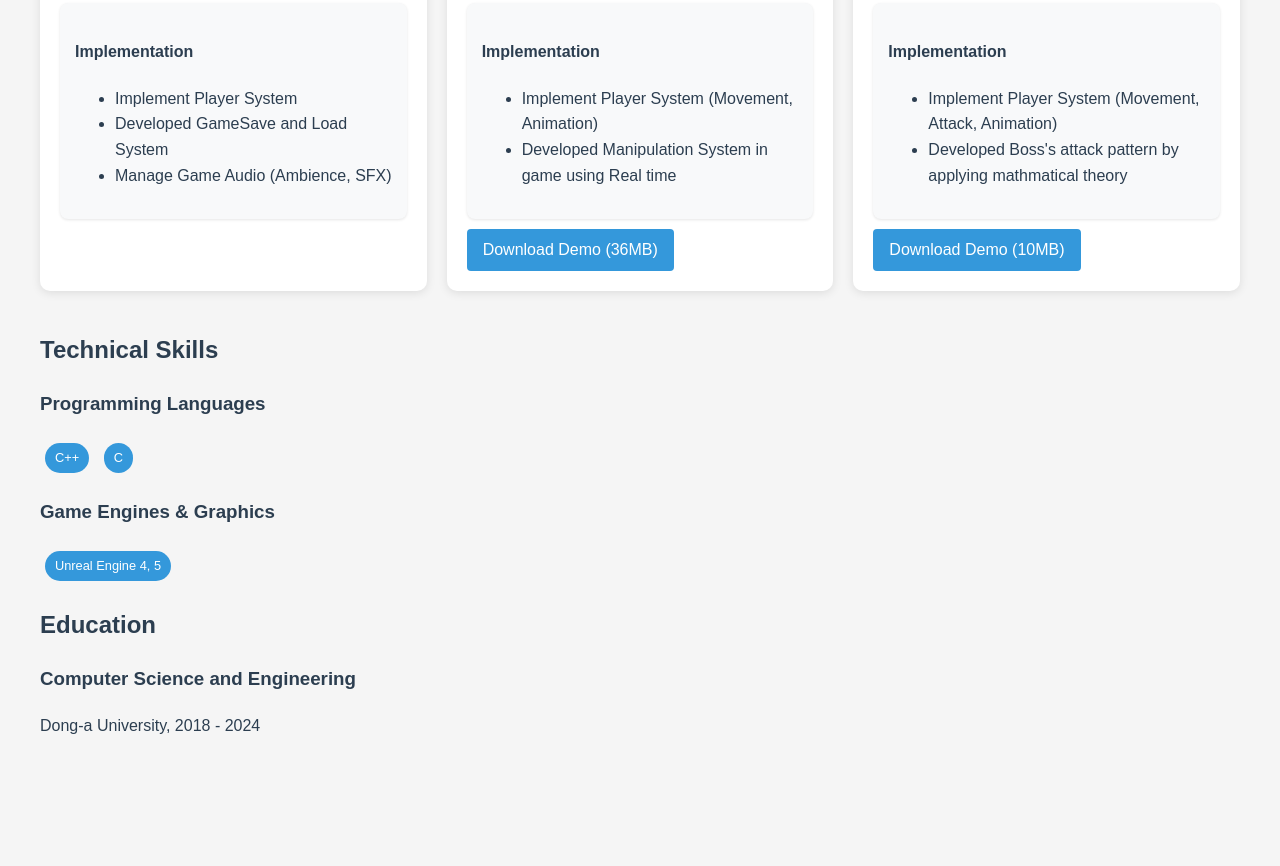
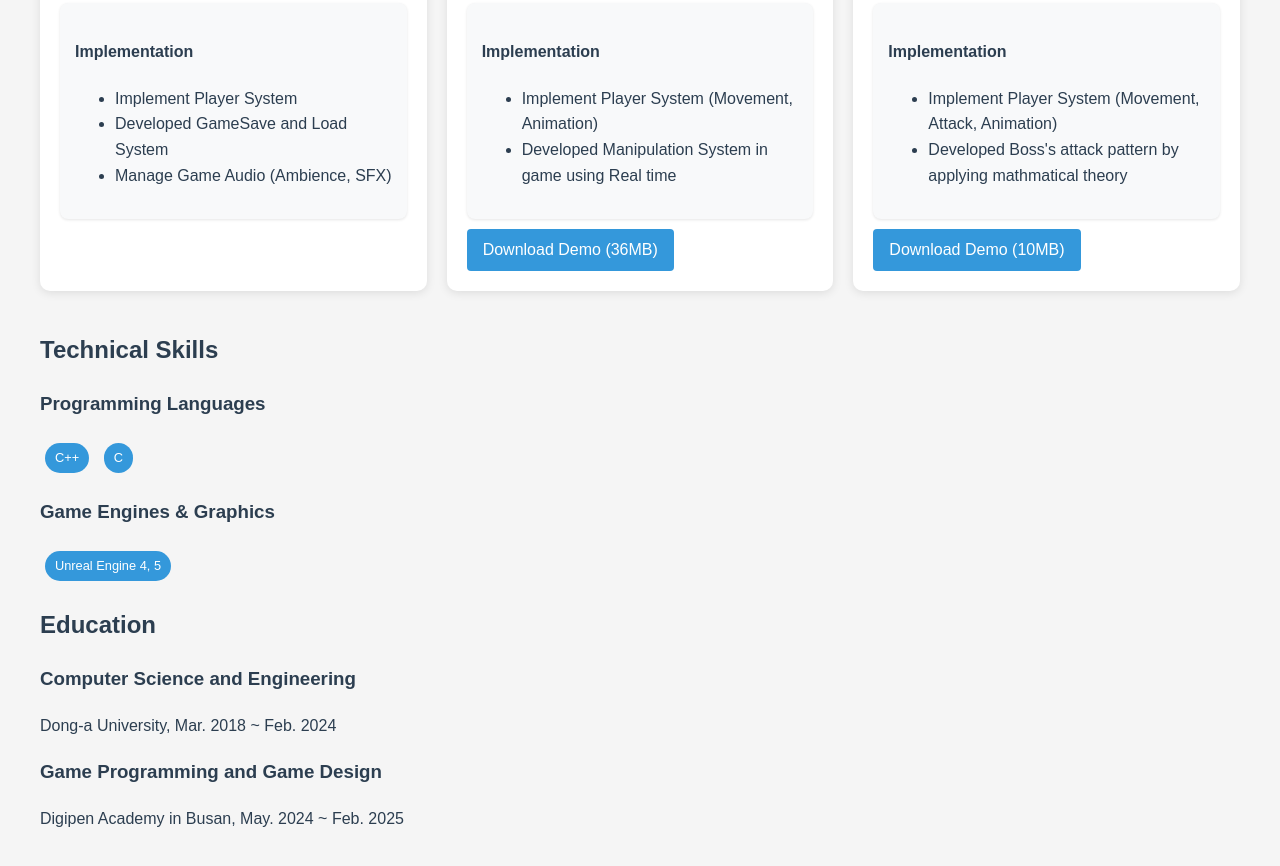
Before and after one commit to DanhongDev/DanhongDev.github.io, a plain HTML site: page index.html in a window 1280 px wide. Shown: the part 770-1636 px from the top of the page. Before the commit the page ends 1545 px from the top, so only its background shows below. Drawn offline with Linux system fonts and the light colour scheme.

Commit message:
Add Education
Digipen Academy

```diff
--- a/index.html
+++ b/index.html
@@ -145,7 +145,10 @@
             <h2>Education</h2>
             <div class="education-card">
                 <h3>Computer Science and Engineering</h3>
-                <p>Dong-a University, 2018 - 2024</p>
+                <p>Dong-a University, Mar. 2018 ~ Feb. 2024</p>
+
+                <h3>Game Programming and Game Design</h3>
+                <p>Digipen Academy in Busan, May. 2024 ~ Feb. 2025</p>
             </div>
         </section>
     </div> <!-- container div 종료 -->
```
